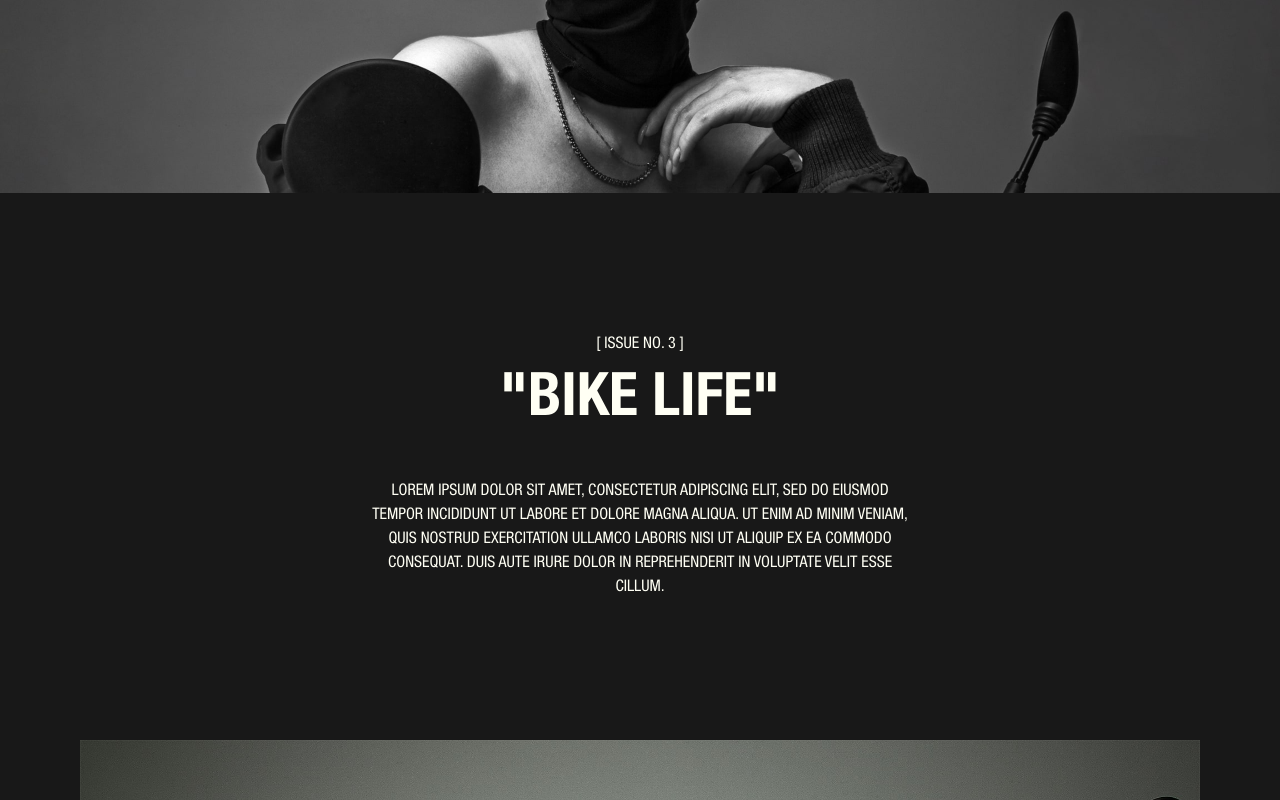
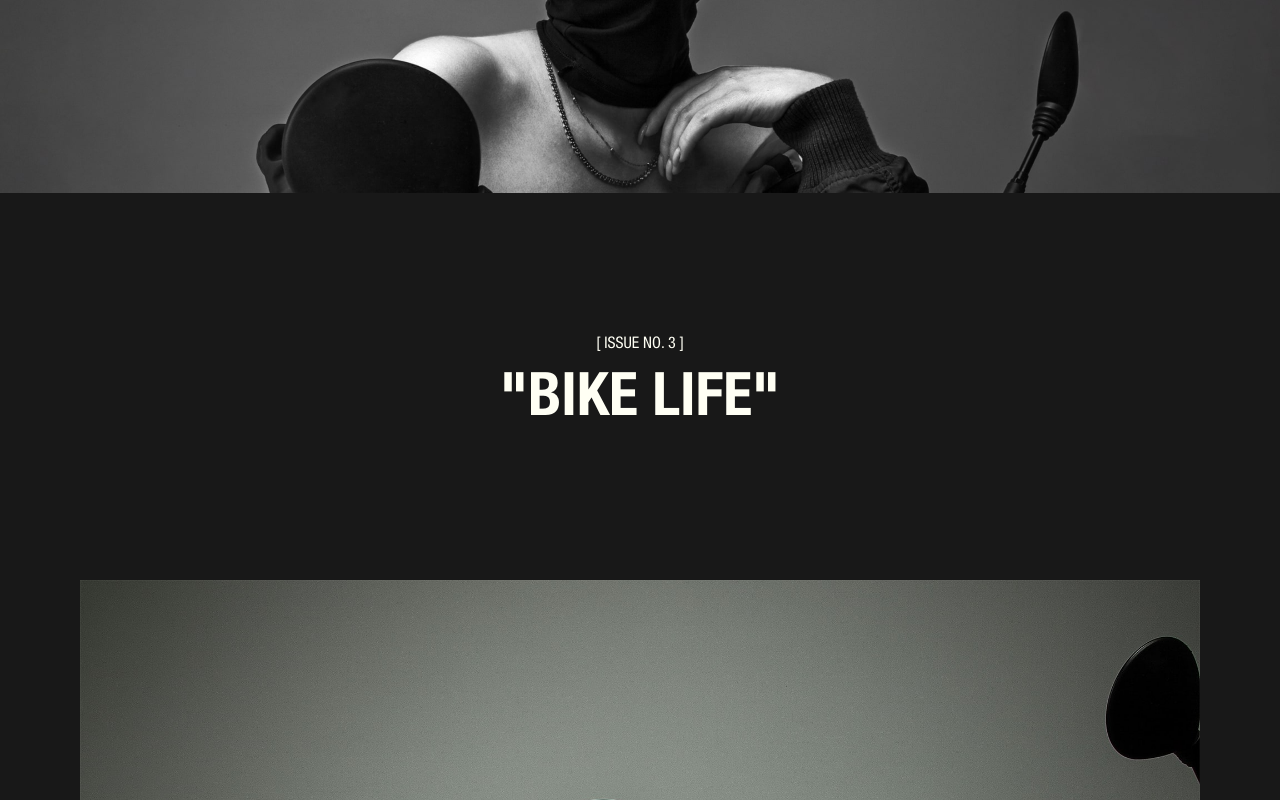
Before and after one commit to jasiek-k/1998-shots-page, a Next.js app: page /photos/bike-life in a window 1280 px wide. Shown: the part 564-1364 px from the top of the page. Built offline with nearby package versions, Linux system fonts and the light colour scheme.

Commit message:
add videos to hero section

```diff
--- a/src/app/HeroSection.tsx
+++ b/src/app/HeroSection.tsx
@@ -1,32 +1,48 @@
-import clsx from "clsx";
+// import clsx from "clsx";
 
-import { heroDesktop, heroMobile } from "@/app/config";
+// import { heroDesktop, heroMobile } from "@/app/config";
 import Container, {
   EContainerRatio,
   EContainerVariant,
   RatioContainer,
 } from "@/components/Container";
-import ResponsiveImage from "@/components/ResponsiveImage";
+// import ResponsiveImage from "@/components/ResponsiveImage";
 import ScrollWrapper from "@/components/ScrollWrapper";
 
-const caption = ["PHOTOGRAPHY X DESIGN", `FROM 51°45'33.30"N, 19°27'21.54"E`, "XXX"];
-
-const HeroCaption: React.FC<React.HTMLAttributes<HTMLDivElement>> = ({ className }) => (
-  <div className={clsx("flex justify-center flex-col", className)}>
-    {caption.map((item, index) => (
-      <span className="text-center text-off-white font-light text-sm" key={index}>
-        {item}
-      </span>
-    ))}
-  </div>
-);
-
+// TODO poster
 const HeroSection = () => (
   <Container variant={EContainerVariant.FullWidth} className="flex flex-col">
     <ScrollWrapper>
       <RatioContainer variant={EContainerRatio.FullPage}>
-        <ResponsiveImage mobile={heroMobile} desktop={heroDesktop} loading="eager" />
-        <HeroCaption className="absolute bottom-20 w-full" />
+        <div
+          className="top-0 left-0 w-full h-full absolute"
+          style={{ background: "black", opacity: "0.12" }}
+        />
+        <video
+          className=""
+          preload="none"
+          playsInline={true}
+          autoPlay={true}
+          muted={true}
+          loop={true}
+        >
+          <source
+            src="/videos/hero_mobile.mp4"
+            media="(max-width: 767px)"
+            type="video/mp4"
+            width="768"
+            height="1365"
+          />
+          <source
+            src="/videos/hero_desktop.mp4"
+            media="(min-width: 768px)"
+            type="video/mp4"
+            width="1920"
+            height="1080"
+          />
+          Your browser does not support the video tag.
+        </video>
+        {/* <ResponsiveImage mobile={heroMobile} desktop={heroDesktop} loading="eager" /> */}
       </RatioContainer>
     </ScrollWrapper>
   </Container>
--- a/src/app/layout.tsx
+++ b/src/app/layout.tsx
@@ -13,6 +13,7 @@ export const metadata: Metadata = {
   description: "Generated by create next app",
 };
 
+// filter:blur to main
 const RootLayout = ({
   children,
 }: Readonly<{
--- a/src/app/mock.ts
+++ b/src/app/mock.ts
@@ -43,8 +43,6 @@ export const heroSliderContent = teasers.reverse();
 export const burningRubberData: ISession = {
   id: 5,
   title: "i love the smell of burning rubber in the morning",
-  about:
-    "Lorem ipsum dolor sit amet, consectetur adipiscing elit, sed do eiusmod tempor incididunt ut labore et dolore magna aliqua. Ut enim ad minim veniam, quis nostrud exercitation ullamco laboris nisi ut aliquip ex ea commodo consequat. Duis aute irure dolor in reprehenderit in voluptate velit esse cillum.",
   heroPhoto: "/images/iltsobritm/iltsobritm_banner.jpg",
   heroPhotoMobile: "/images/iltsobritm/iltsobritm_banner_mobile.jpg",
   photos: [
@@ -112,8 +110,6 @@ export const burningRubberData: ISession = {
 export const bikeLifeData: ISession = {
   id: 3,
   title: "bike life",
-  about:
-    "Lorem ipsum dolor sit amet, consectetur adipiscing elit, sed do eiusmod tempor incididunt ut labore et dolore magna aliqua. Ut enim ad minim veniam, quis nostrud exercitation ullamco laboris nisi ut aliquip ex ea commodo consequat. Duis aute irure dolor in reprehenderit in voluptate velit esse cillum.",
   heroPhoto: "/images/bikeLife/bikelife_banner.jpg",
   heroPhotoMobile: "/images/bikeLife/bikelife_banner_mobile.jpg",
   photos: [
@@ -159,8 +155,6 @@ export const bikeLifeData: ISession = {
 export const noFaceNoCaseData: ISession = {
   id: 1,
   title: "no face no case",
-  about:
-    "Lorem ipsum dolor sit amet, consectetur adipiscing elit, sed do eiusmod tempor incididunt ut labore et dolore magna aliqua. Ut enim ad minim veniam, quis nostrud exercitation ullamco laboris nisi ut aliquip ex ea commodo consequat. Duis aute irure dolor in reprehenderit in voluptate velit esse cillum.",
   heroPhoto: "/images/noFaceNoCase/nofacenocase_banner.jpg",
   heroPhotoMobile: "/images/noFaceNoCase/nofacenocase_banner_mobile.jpg",
   photos: [
@@ -194,8 +188,6 @@ export const noFaceNoCaseData: ISession = {
 export const gunsData: ISession = {
   id: 4,
   title: "guns guns guns",
-  about:
-    "Lorem ipsum dolor sit amet, consectetur adipiscing elit, sed do eiusmod tempor incididunt ut labore et dolore magna aliqua. Ut enim ad minim veniam, quis nostrud exercitation ullamco laboris nisi ut aliquip ex ea commodo consequat. Duis aute irure dolor in reprehenderit in voluptate velit esse cillum.",
   heroPhoto: "/images/guns/guns_banner.jpg",
   heroPhotoMobile: "/images/guns/guns_banner_mobile.jpg",
   photos: [
@@ -233,8 +225,6 @@ export const gunsData: ISession = {
 export const inTheSpotlightData: ISession = {
   id: 2,
   title: "in the spotlight",
-  about:
-    "Lorem ipsum dolor sit amet, consectetur adipiscing elit, sed do eiusmod tempor incididunt ut labore et dolore magna aliqua. Ut enim ad minim veniam, quis nostrud exercitation ullamco laboris nisi ut aliquip ex ea commodo consequat. Duis aute irure dolor in reprehenderit in voluptate velit esse cillum.",
   heroPhoto: "/images/inTheSpotlight/inthespotlight_banner.jpg",
   heroPhotoMobile: "/images/inTheSpotlight/inthespotlight_banner_mobile.jpg",
   photos: [
--- a/src/app/photos/[slug]/HeaderSection.tsx
+++ b/src/app/photos/[slug]/HeaderSection.tsx
@@ -15,7 +15,7 @@ const HeaderSection = ({ title, about, id }: IDetailsSectionProps) => (
       <span className="mx-1">{`ISSUE NO. ${id}`}</span>
       <span>]</span>
       <Title className="w-full mt-2">{`"${title}"`}</Title>
-      <p className="text-sm mt-10 text-center uppercase">{about}</p>
+      {about && <p className="text-sm mt-10 text-center uppercase">{about}</p>}
     </div>
   </Container>
 );
--- a/src/app/types.ts
+++ b/src/app/types.ts
@@ -47,7 +47,7 @@ export type TPhoto = IFullWidth | IGroup | IVerticalPhoto;
 export interface ISession {
   id: number;
   title: string;
-  about: string;
+  about?: string;
   heroPhoto: string;
   heroPhotoMobile: string;
   photos: Array<TPhoto>;
```
Also changed, not shown: 2 other files (tests, documents, lock files or other folders).
